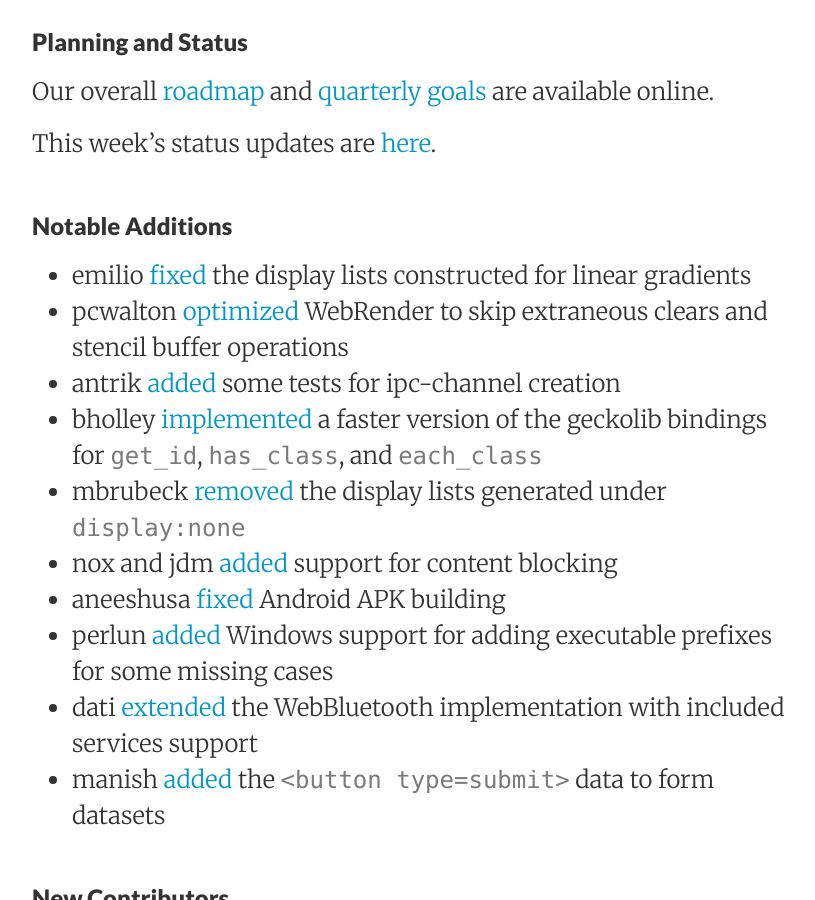
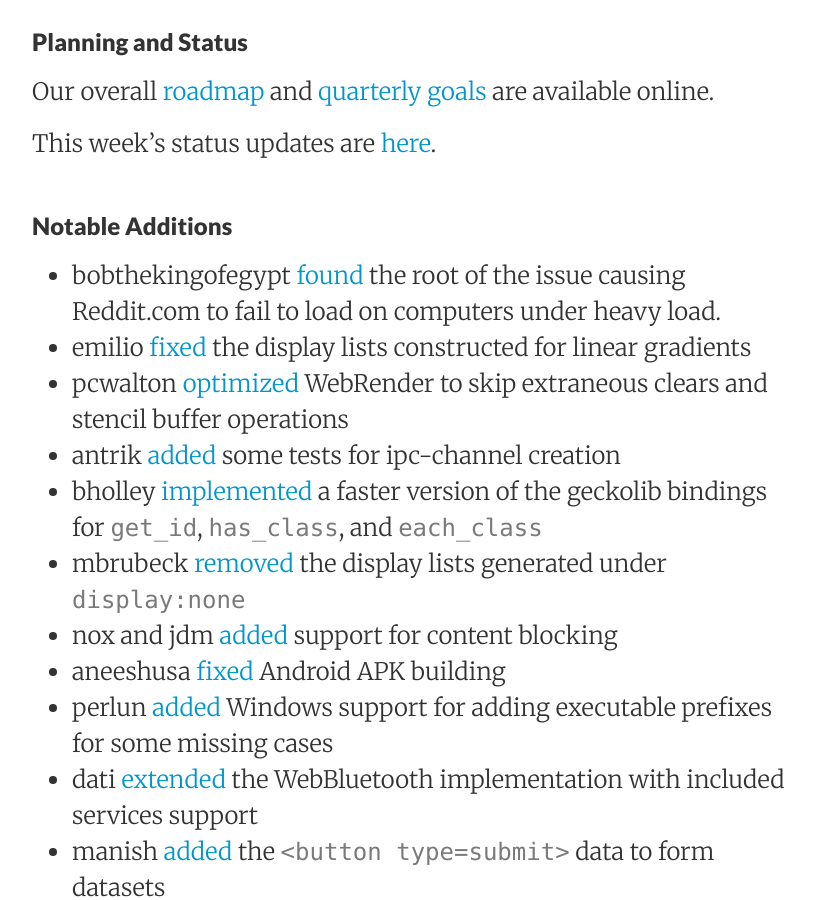
Before and after one commit to servo/blog.servo.org, a Jekyll site: the page built from _posts/2016-05-30-twis-65.md, in a window 1280 px wide and 900 px high, scrolled down 543 px. Shown: the whole window, without its empty margins (224-1039 px from the left). Built offline with Jekyll 4.4.1, drawn with Linux system fonts in a browser that asks for light colours.

Commit message:
Praise Bob for his work on the Reddit loading issue

```diff
--- a/_posts/2016-05-30-twis-65.md
+++ b/_posts/2016-05-30-twis-65.md
@@ -18,6 +18,7 @@
 
 ### Notable Additions
 
+ - bobthekingofegypt [found](https://github.com/servo/servo/issues/11223#issuecomment-222557936) the root of the issue causing Reddit.com to fail to load on computers under heavy load.
  - emilio [fixed](https://github.com/servo/servo/pull/11490) the display lists constructed for linear gradients
  - pcwalton [optimized](https://github.com/servo/webrender/pull/279) WebRender to skip extraneous clears and stencil buffer operations
  - antrik [added](https://github.com/servo/ipc-channel/pull/78) some tests for ipc-channel creation
```
